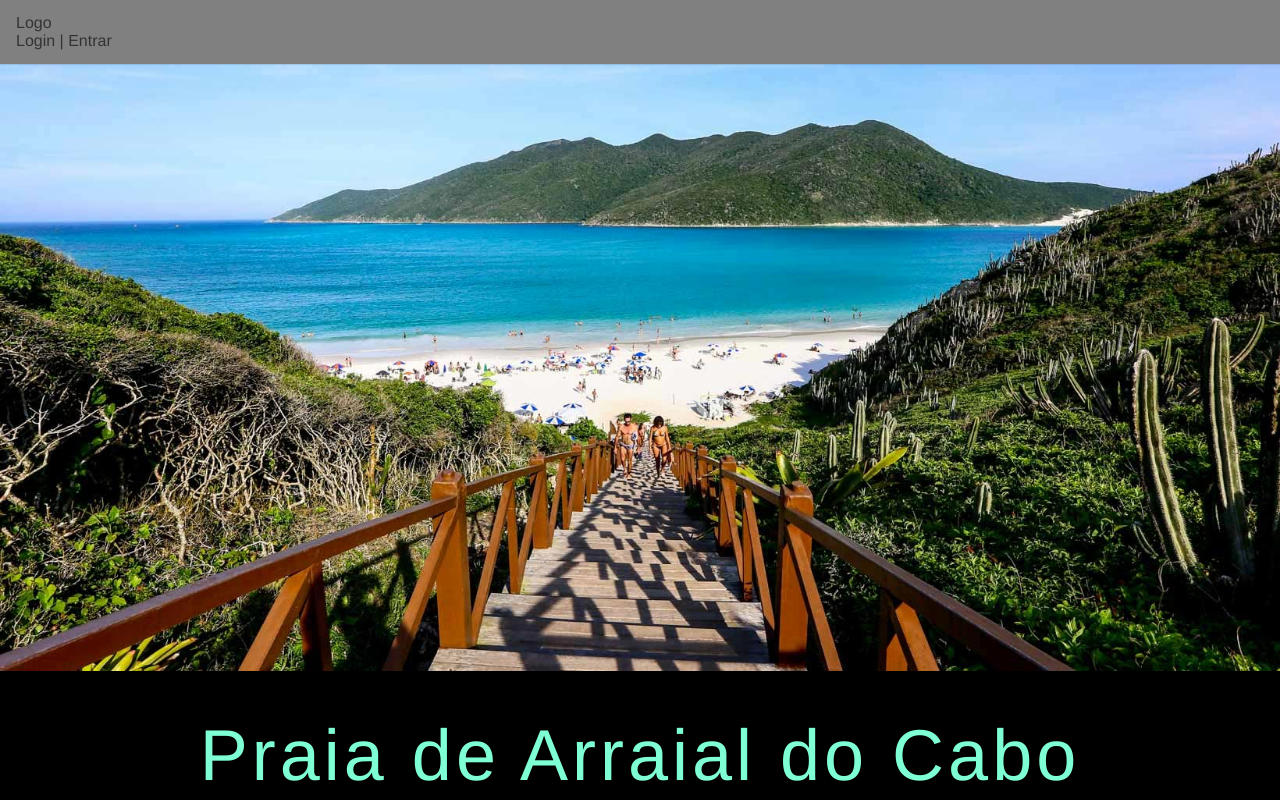
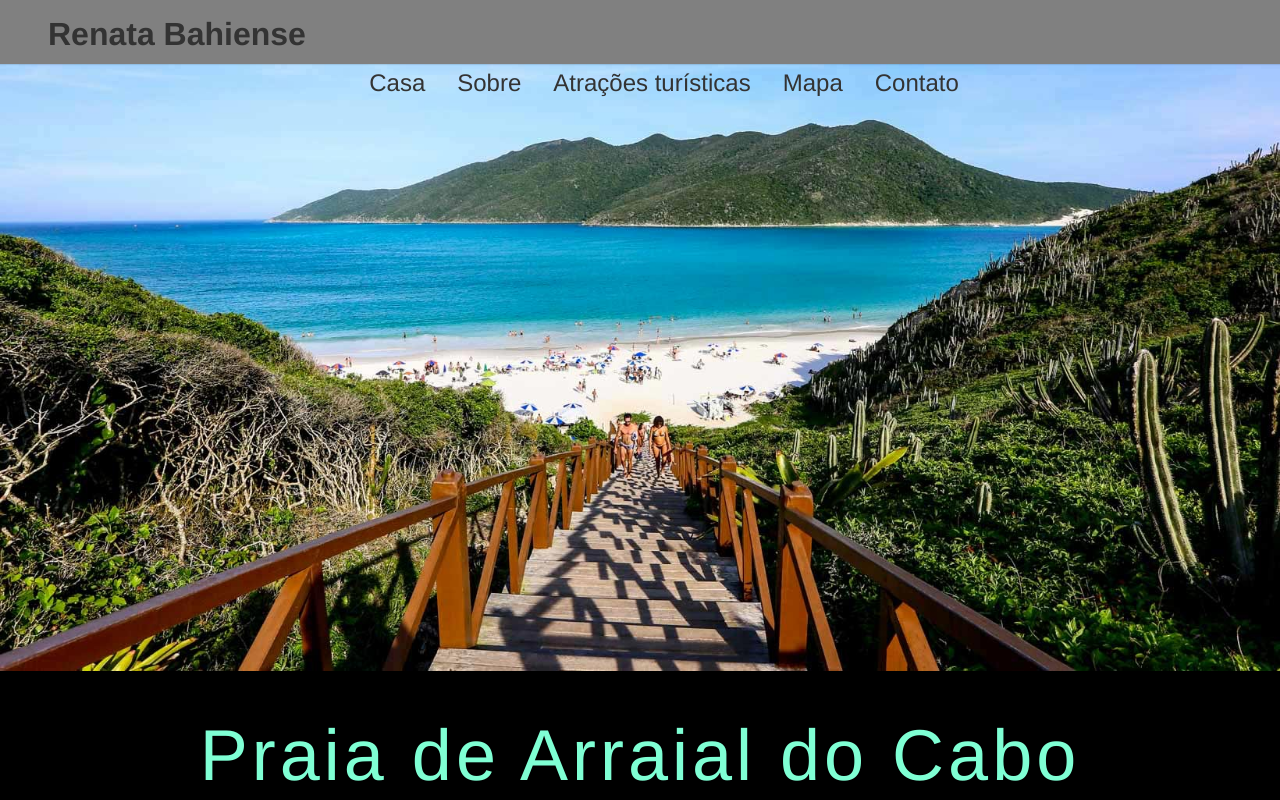
Before and after one commit to MahAzevedo/praia, a React (Vite) app: page / in a window 1280 px wide. Shown: the top 800 px of the page. Built offline with nearby package versions, Linux system fonts and the light colour scheme.

Commit message:
modified:   src/Components/Header.jsx

```diff
--- a/src/Components/Header.jsx
+++ b/src/Components/Header.jsx
@@ -6,16 +6,36 @@ import { Link, NavLink } from 'react-router-dom';
 const Header = () => {
   return (
     <header className={styles.header}>
+      <NavLink to="/" className={styles.logo}>
+        <h1>Renata Bahiense  </h1>
+        {/* <h2>aluguel de casa para temporada</h2> */}
+      </NavLink>
+
         <nav className={styles.nav}>
-          <ul>
-            <li>
-              <NavLink to="/" className={styles.logo}>
-                Logo
+          <ul className={styles.headerUl}>
+            <li className={styles.headerUl}>
+              <NavLink to="/" className={styles.headerUl}>
+                Casa
               </NavLink>
             </li>
-            <li>
-              <NavLink to="/" className={styles.logo}>
-                Login | Entrar
+            <li className={styles.headerUl}>
+              <NavLink to="/" className={styles.headerUl}>
+                Sobre
+              </NavLink>
+            </li>
+            <li className={styles.headerUl}>
+              <NavLink to="/" className={styles.headerUl}>
+                Atrações turísticas
+              </NavLink>
+            </li>
+            <li className={styles.headerUl}>
+              <NavLink to="/" className={styles.headerUl}>
+                Mapa
+              </NavLink>
+            </li>
+            <li className={styles.headerUl}>
+              <NavLink to="/" className={styles.headerUl}>
+                Contato
               </NavLink>
             </li>
           </ul>
--- a/src/Components/Header.module.css
+++ b/src/Components/Header.module.css
@@ -4,30 +4,28 @@
     position: fixed;
     width: 100%;
     z-index: 100;
-    background: white;
     top: 0px;
-
     background: gray;
-}
-
-.nav {
-    display: flex;
-    justify-content: space-between;
-    align-items: center;
     height: 4rem;
+    /* padding: 1.5rem 1rem 1rem 1rem; */
 }
 
 .logo {
-    /* padding: 0.5rem 0; */
-    padding: 1rem 1rem 1rem 1rem;
+    display: flex;
+    flex-direction: row;
+    padding: 1rem 1rem 1rem 3rem;
 }
 
-.login {
-    display: flex;
-    align-items: center;
-}
+/* .logo h1 {
+    padding: 0rem 1rem 0rem 2rem;
+    padding: 0rem 0rem 0rem 0rem;
+} */
 
-.login::after {
+/* .logo h2 {
+    padding: 0.2rem 0.7rem 0rem 2rem;
+}  */
+
+/* .logo::after {
     content: '';
     display: inline-block;
     width: 14px;
@@ -35,4 +33,39 @@
     margin-left: 0.5rem;
     position: relative;
     top: -1px;
+} */
+
+.nav {
+    display: flex;
+    flex-direction: row;
+    justify-content: center;
 }
+
+.headerUl {
+    display: flex;
+    flex-direction: row;
+    align-items: center;
+    justify-content: center;
+    padding: 0rem 0rem 0rem 1rem;
+    align-items: right;
+    font-size: 1.5rem;
+}
+
+/* .headerUl::after {
+    content: '';
+    display: inline-block;
+    width: 14px;
+    height: 17px;
+    margin-left: 0.5rem;
+    position: relative;
+    top: -1px;
+} */
+
+/* .headerLi {
+    display: flex;
+    flex-direction: row;
+    align-items: center;
+    justify-content: center;
+    padding: 0.5rem 0;
+    padding: 1rem 1rem 1rem /1rem;
+} */
--- a/src/Components/Home.jsx
+++ b/src/Components/Home.jsx
@@ -16,6 +16,9 @@ const Home = () => {
         <h1>Praia de Arraial do Cabo</h1>
         <p>Arraial do Cabo é um município brasileiro situado na Região dos Lagos do estado do Rio de Janeiro. Trata-se de uma cidade costeira, possuindo uma altitude média de apenas oito metros.
         <br/> Fonte: Wikipédia</p>
+        <ul>
+          <li></li>
+        </ul>
       </div>
     </section>
   );
```
